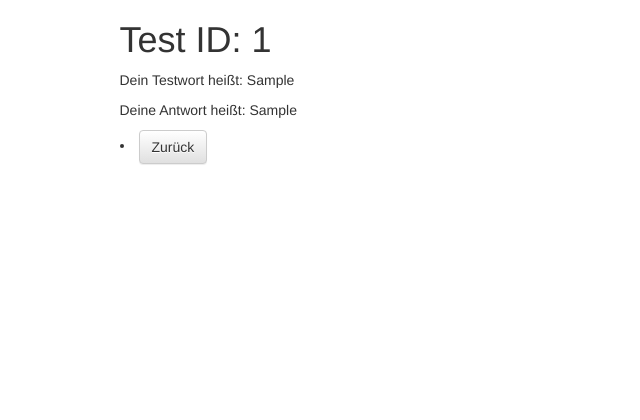
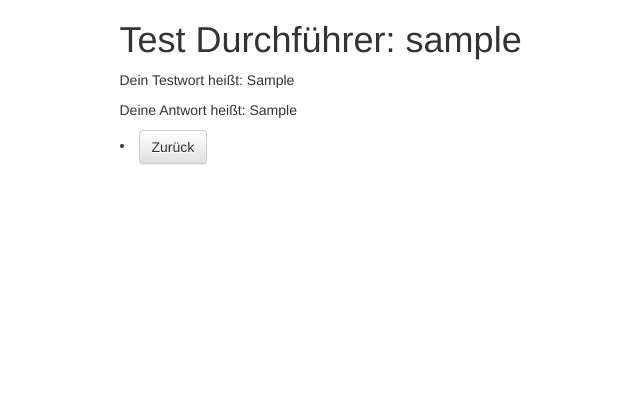
Before and after one commit to timo2009/v_trainer, a Django app: page /v_trainer/englischtest_1_vokabel/detail/1/ in a window 1280 px wide. Shown: the part 332-752 px from the top of the page, without its empty margins (53-693 px from the left). Run offline with Django 3.2, Linux system fonts and the light colour scheme; tables that the repository leaves empty hold one stand-in row (values such as "Sample post"); some libraries are stand-ins or nearby versions.

Commit message:
detail.html Seite ist Verbessert und Benutzerfreundlicher

```diff
--- a/v_trainer/templates/v_trainer/englischtesteinevokalel_detail.html
+++ b/v_trainer/templates/v_trainer/englischtesteinevokalel_detail.html
@@ -2,7 +2,7 @@
 
 {% block content %}
 
-<h1>Test ID: {{ object.id }}</h1>
+<h1>Test Durchführer: {{ object.user }}</h1>
 
 <p>Dein Testwort heißt: {{ object.englisches_wort_1 }}</p>
 
```
